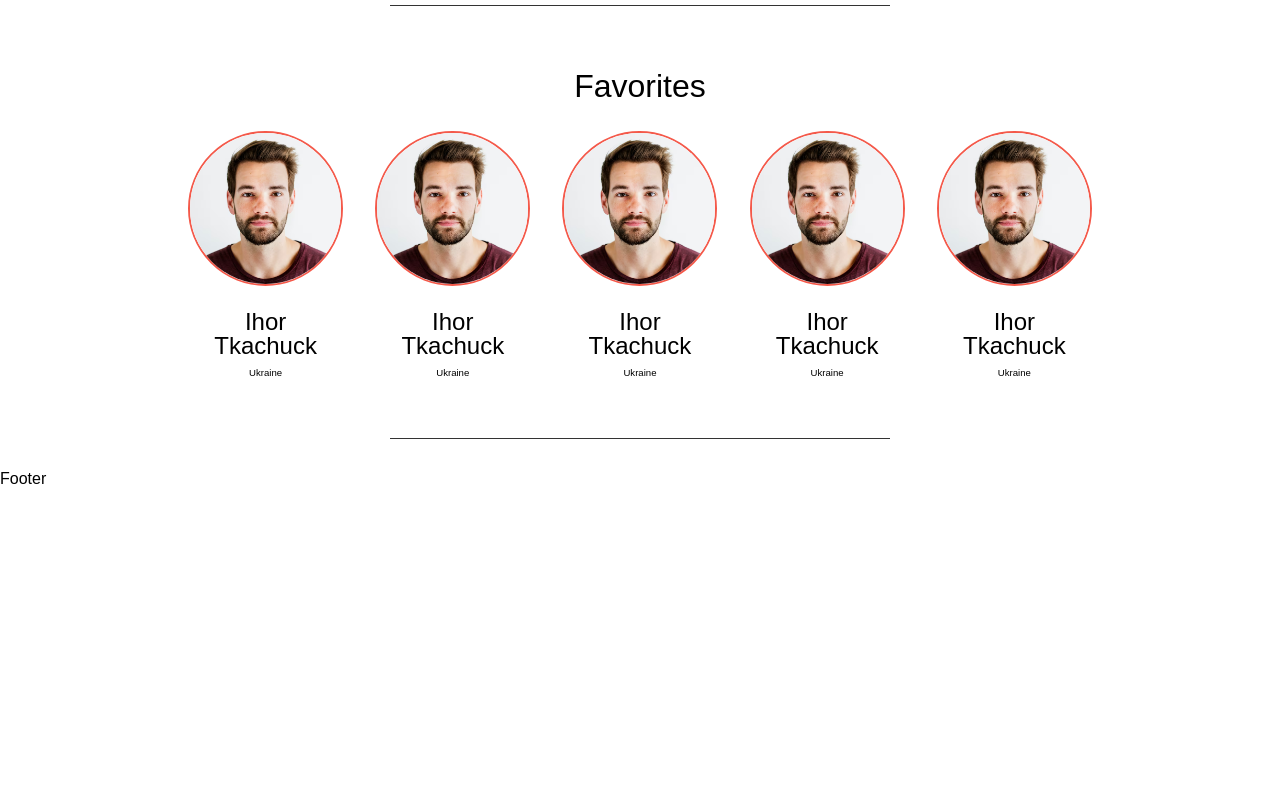
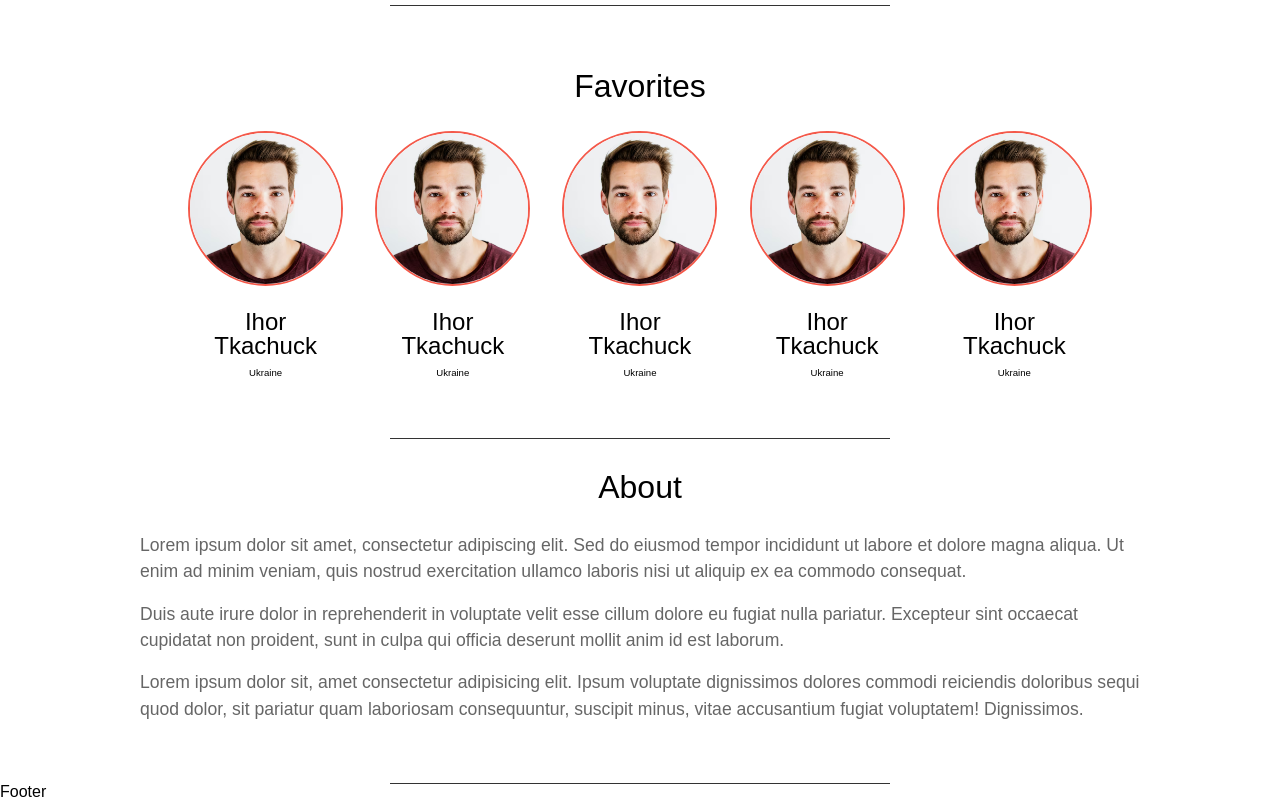
Before and after one commit to arseniygroh/teachinder, a plain HTML site: page index.html in a window 1280 px wide. Shown: the part 1334-2134 px from the top of the page. Before the commit the page ends 1821 px from the top, so only its background shows below. Drawn offline with Linux system fonts and the light colour scheme.

Commit message:
add about section

```diff
--- a/index.html
+++ b/index.html
@@ -314,6 +314,16 @@
                   </ul>
                 </div>
             </section>
+            <section class="about">
+                <div class="about__container">
+                  <h2>About</h2>
+                  <div class="about__text">
+                    <p>Lorem ipsum dolor sit amet, consectetur adipiscing elit. Sed do eiusmod tempor incididunt ut labore et dolore magna aliqua. Ut enim ad minim veniam, quis nostrud exercitation ullamco laboris nisi ut aliquip ex ea commodo consequat.</p>
+                    <p>Duis aute irure dolor in reprehenderit in voluptate velit esse cillum dolore eu fugiat nulla pariatur. Excepteur sint occaecat cupidatat non proident, sunt in culpa qui officia deserunt mollit anim id est laborum.</p>
+                    <p>Lorem ipsum dolor sit, amet consectetur adipisicing elit. Ipsum voluptate dignissimos dolores commodi reiciendis doloribus sequi quod dolor, sit pariatur quam laboriosam consequuntur, suscipit minus, vitae accusantium fugiat voluptatem! Dignissimos.</p>
+                  </div>
+                </div>
+            </section>
         </main>
         <footer class="footer">Footer</footer>
     </div>
--- a/styles/styles.scss
+++ b/styles/styles.scss
@@ -42,7 +42,6 @@ h2 {
 
 .button {
   padding: 0.6rem 1.25rem;
-  font: inherit;
   color: $accent;
   background-color: transparent;
   border: 1px solid $accent;
@@ -450,3 +449,25 @@ h2 {
       --visible: 2;
     }
 }
+
+.about {
+    &__container {
+        display: flex;
+        flex-direction: column;
+        row-gap: 1.8rem;
+        &::after {
+            @include divider;
+            margin-top: 2rem;
+        }
+    }
+    &__text {
+        & > p {
+            &:not(:last-child) {
+                margin-bottom: 1rem;
+            }
+        }
+        font-size: 1.1rem;
+        line-height: 1.5;
+        color: #666;
+    }
+}
```
Also changed, not shown: styles/styles.css, 1 other file.
